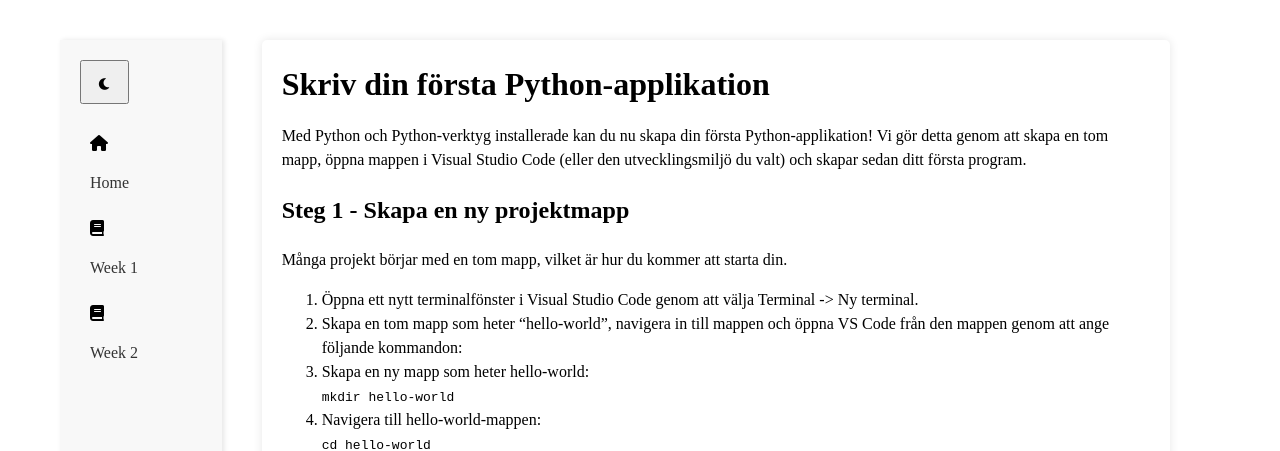
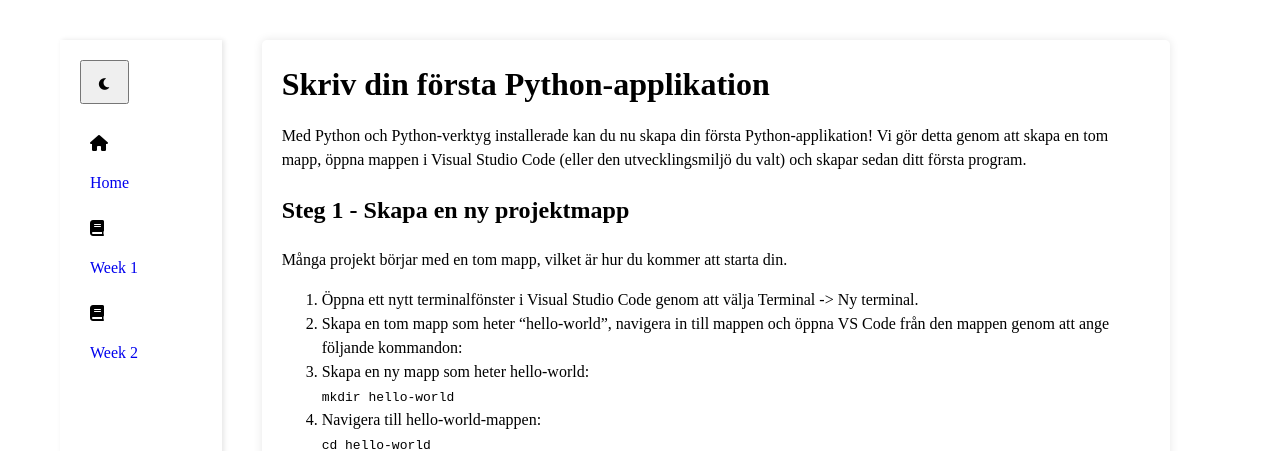
Before and after one commit to noitaloiv/fundamentalPython, a Jekyll site: the page built from week1/first_app.md, in a window 1280 px wide. Shown: the top 451 px of the page. Built offline with Jekyll 4.4.1, drawn with Linux system fonts in a browser that asks for light colours.

Commit message:
Update style.css

```diff
--- a/assets/css/style.css
+++ b/assets/css/style.css
@@ -9,6 +9,7 @@
   /* Dark theme colors */
   --background-color: #121212;
   --text-color: #ffffff;
+
   /* ... other dark theme colors */
 }
 
@@ -19,7 +20,7 @@ body {
     line-height: 1.5;
     margin: 0;
     padding: 0;
-    --font-stack: -apple-system,BlinkMacSystemFont,Segoe UI,Helvetica,Arial,sans-serif,Apple Color Emoji,Segoe UI Emoji
+    --font-stack: -apple-system,BlinkMacSystemFont,Segoe UI,Helvetica,Arial,sans-serif,Apple Color Emoji,Segoe UI Emoji;
     --font-stack--monospace: "SFMono-Regular",Menlo,Consolas,Monaco,Liberation Mono,Lucida Console,monospace;
     --font-size--normal: 100%;
     --font-size--small: 87.5%;
@@ -78,7 +79,6 @@ i {
 }
 
 main {
-    background-color: #fff;
     padding: 20px 40px; /* Increased right and left padding */
     border-radius: 5px;
     box-shadow: 0 0 10px rgba(0,0,0,0.1);
@@ -92,7 +92,6 @@ footer {
 
 /* Navbar base styles */
 #navbar {
-    background-color: #f8f8f8; /* Light grey background */
     border-bottom: 1px solid #e7e7e7; /* Bottom border for a slight shadow effect */
 }
 
@@ -109,7 +108,6 @@ footer {
 
 #navbar li a {
     display: block;
-    color: #333; /* Dark text color for contrast */
     text-align: center;
     padding: 14px 16px; /* Vertical and horizontal padding */
     text-decoration: none;
@@ -143,7 +141,6 @@ footer {
 /* Sidebar styles */
 #sidebar {
     width: 240px; /* Fixed sidebar width */
-    background-color: #f8f8f8; /* Light grey background */
     padding: 20px;
     box-shadow: 2px 0 5px rgba(0,0,0,0.1); /* Subtle shadow for depth */
     margin: 20px;
@@ -158,7 +155,6 @@ footer {
     display: block;
     padding: 10px;
     text-decoration: none;
-    color: #333; /* Dark text for contrast */
 }
 
 #sidebar nav ul li a:hover {
@@ -169,7 +165,6 @@ footer {
 main {
     flex-grow: 1; /* Take up remaining space */
     padding: 20px;
-    background-color: #fff; /* White background for the content */
 }
 
 /* Responsive sidebar */
@@ -189,7 +184,6 @@ main {
     align-items: center; /* Align icons and text vertically */
     padding: 10px;
     text-decoration: none;
-    color: #333;
 }
 
 #sidebar nav ul li a i {
@@ -224,7 +218,6 @@ img {
 .dropdown-content {
     display: none;
     position: absolute;
-    background-color: #f9f9f9;
     min-width: 160px;
     box-shadow: 0px 8px 16px 0px rgba(0,0,0,0.2);
     z-index: 1;
```
